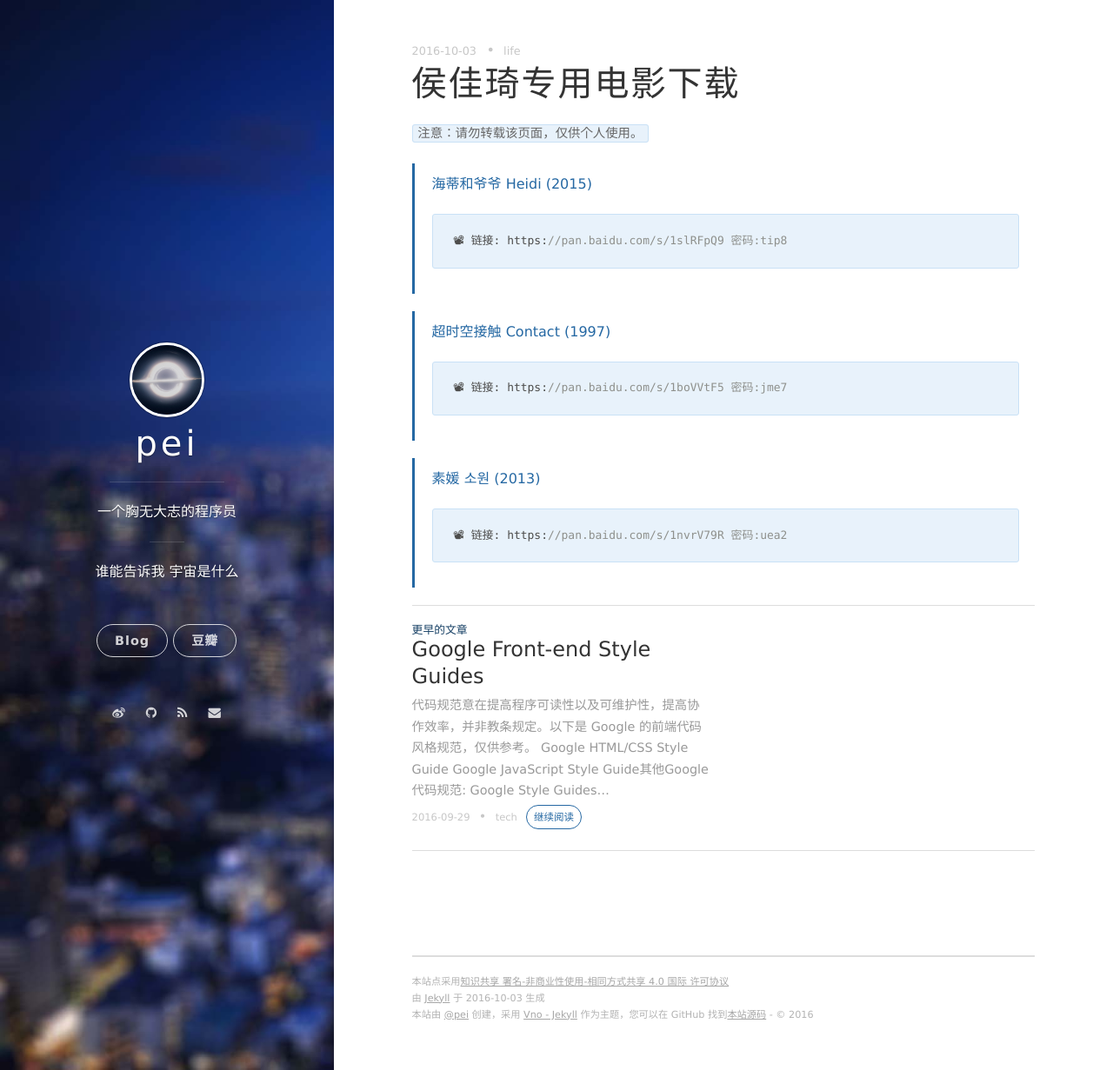
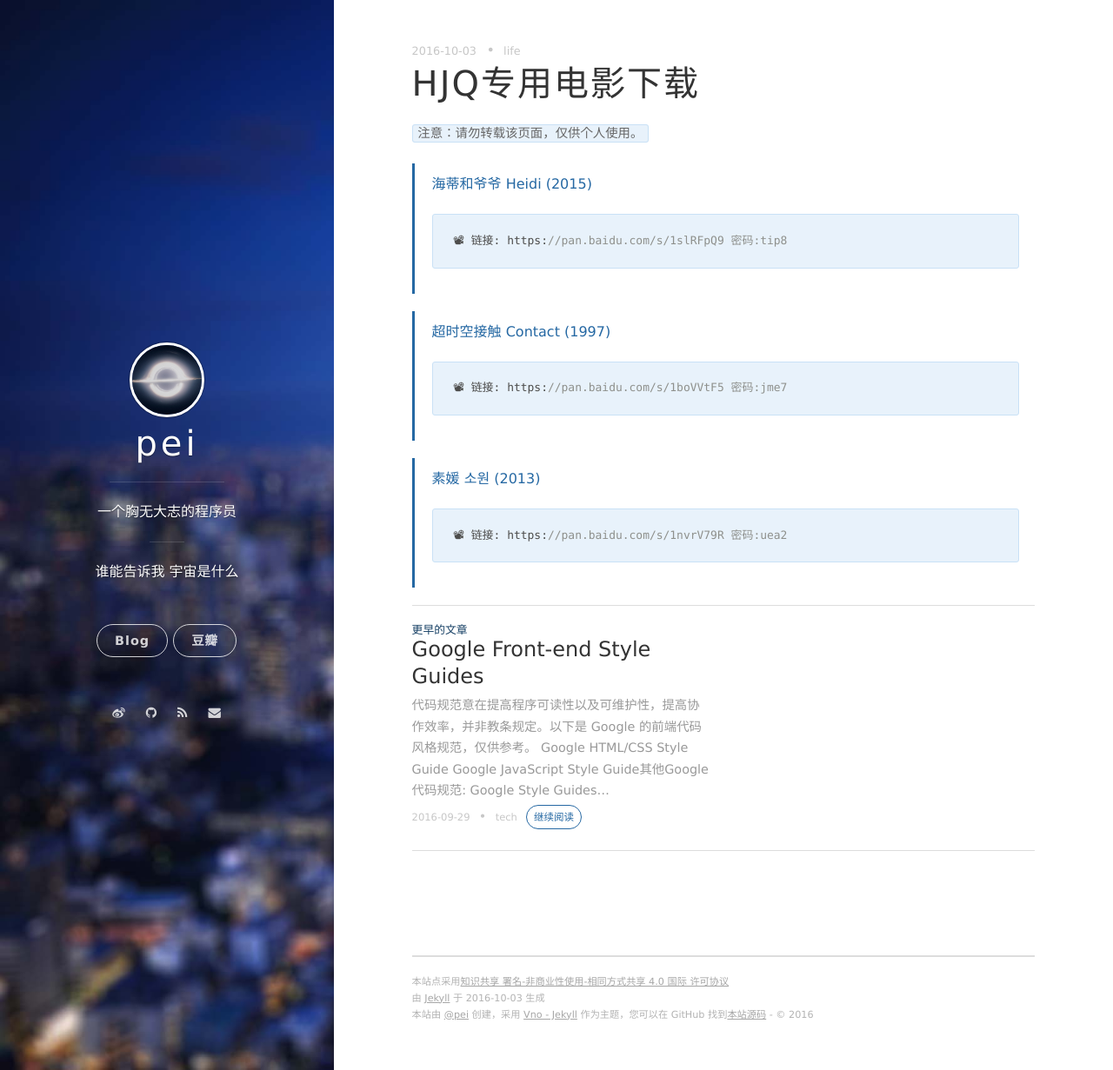
Before and after one commit to peiyucn/peiyucn.github.io, a Jekyll site: the page built from _posts/2016-10-03-hjq-download.md, in a window 1280 px wide and 1231 px high. Shown: the whole window at 87% size. Built offline with Jekyll 4.4.1, drawn with Linux system fonts in a browser that asks for light colours; nearby versions of some CDN libraries; comment, search, counter and statistics services are not loaded.

Commit message:
update blog

```diff
--- a/_posts/2016-10-03-hjq-download.md
+++ b/_posts/2016-10-03-hjq-download.md
@@ -1,6 +1,6 @@
 ---
 layout: post
-title: 侯佳琦专用电影下载
+title: HJQ专用电影下载
 date: 2016-10-03 10:00:00.000000000 +08:00
 tags: life
 ---
```
